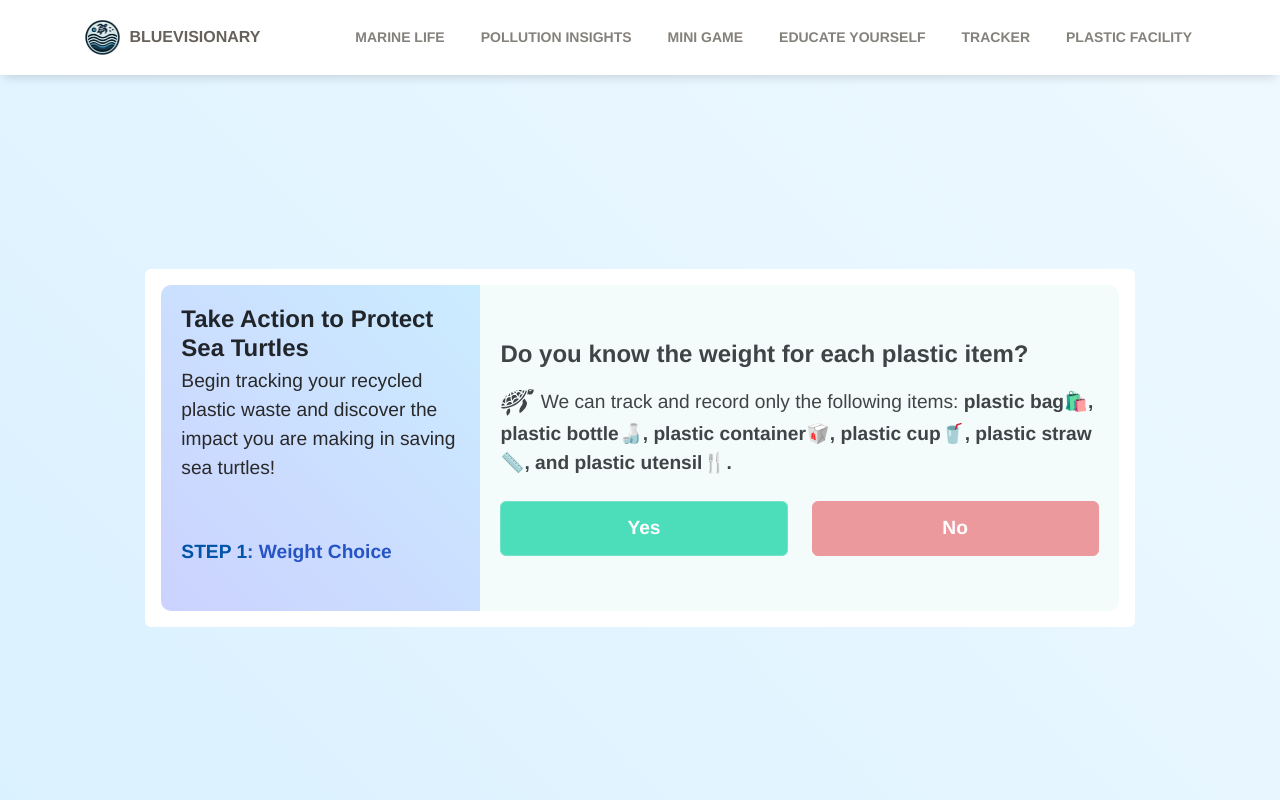
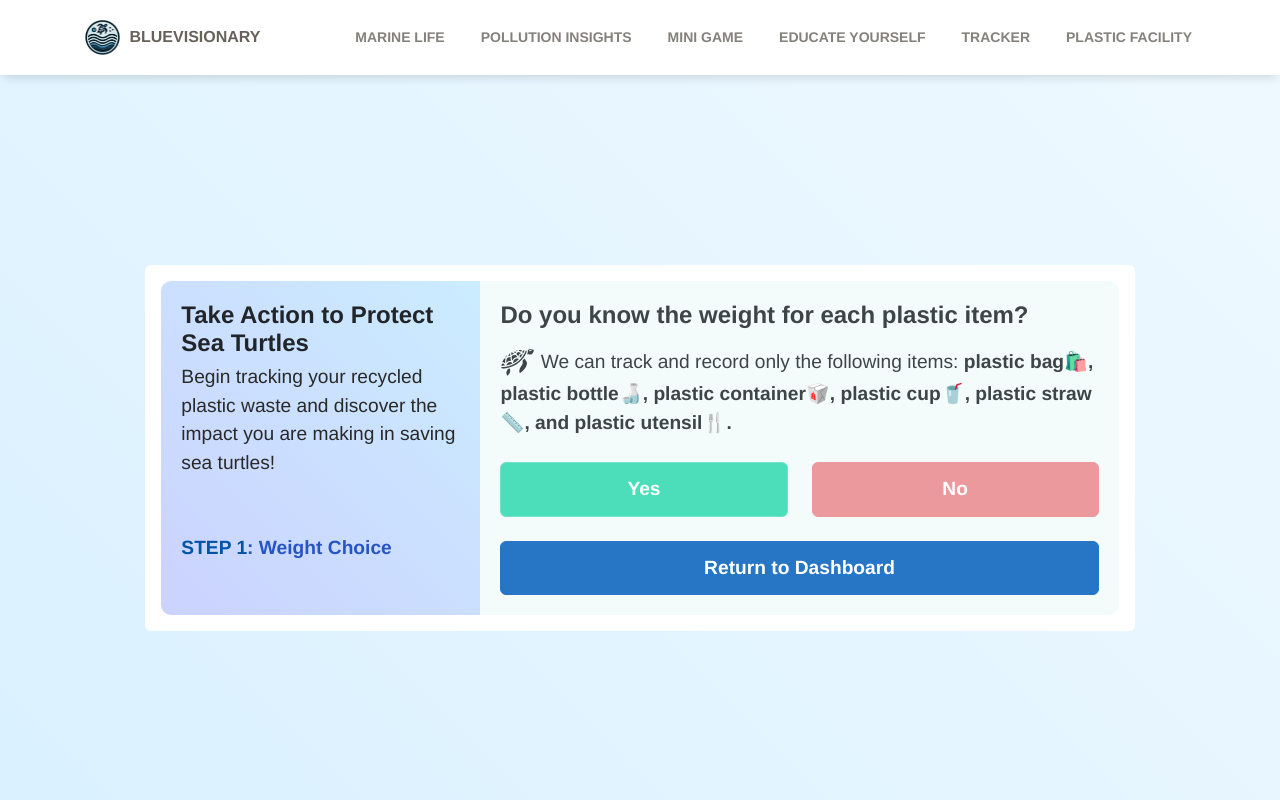
Before and after one commit to YiJieNG/BlueVisionary, a React (Create React App) app in the folder frontend/: page /plasticInput in a window 1280 px wide. Built offline with nearby package versions, Linux system fonts and the light colour scheme.

Commit message:
Update plasticInput.js

```diff
--- a/frontend/src/pages/tracker/plasticInput.js
+++ b/frontend/src/pages/tracker/plasticInput.js
@@ -323,6 +323,13 @@ const PlasticInput = () => {
                   block
                 >
                   No
+                </Button>
+              </Col>
+            </Row>
+            <Row className="justify-content-between mt-4">
+              <Col xs="12" md="12" className="d-flex">
+                <Button color="primary" onClick={navigateToPollution} block>
+                  Return to Dashboard
                 </Button>
               </Col>
             </Row>
```
